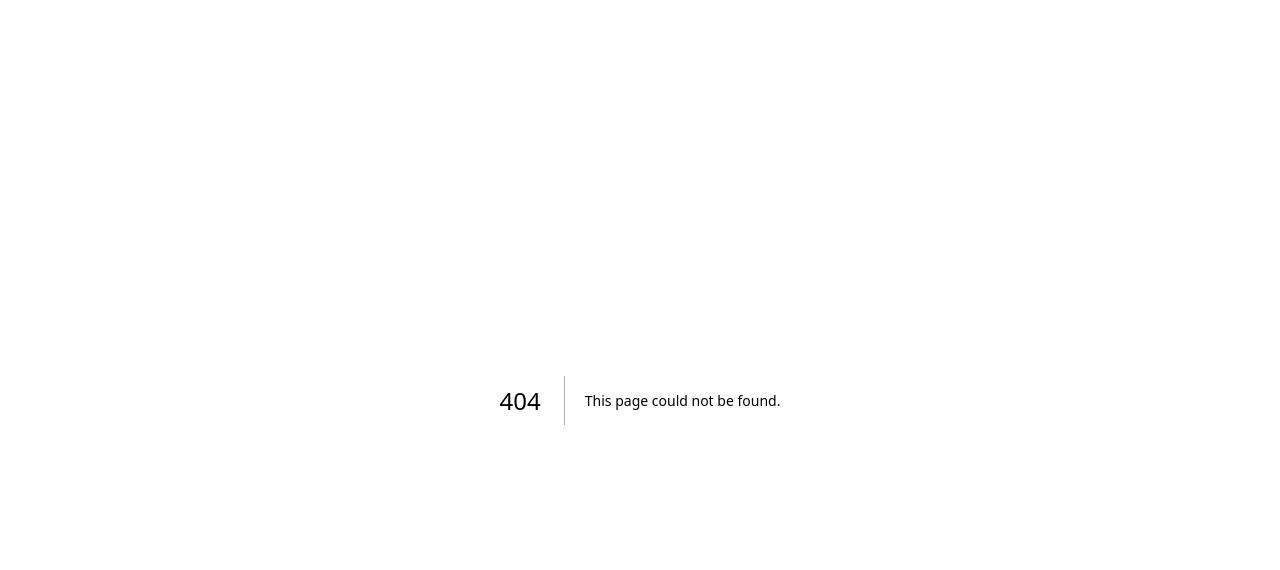
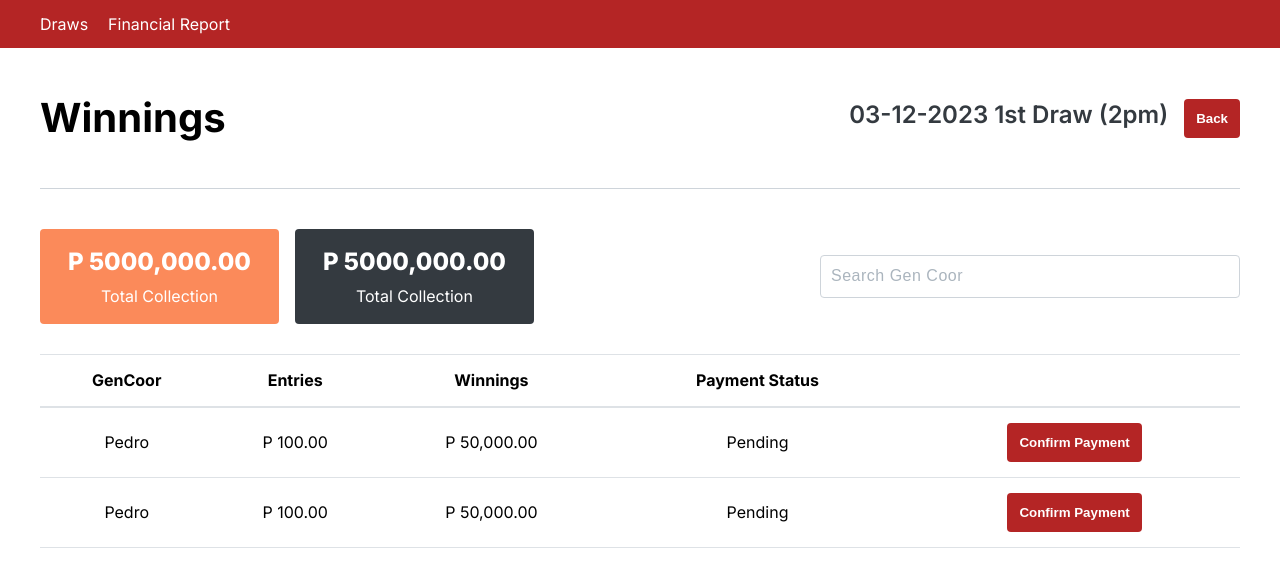
Before and after one commit to zyllar68/sample, a Next.js app: page /admin/winnings in a window 1280 px wide. Before the commit this address had no page. Shown: the top 570 px of the page. Built offline with nearby package versions, Linux system fonts and the light colour scheme.

Commit message:
winning page done

```diff
--- a/components/Card.js
+++ b/components/Card.js
@@ -1,11 +1,12 @@
 import classnames from "classnames";
 
-const Card = ({ primary, peach }) => {
+const Card = ({ bgColor }) => {
   return (
     <div
       className={classnames("card", {
-        "primary-bg-color": primary,
-        "peach-bg": peach,
+        "primary-bg-color": bgColor === "primary",
+        "peach-bg": bgColor === "peach",
+        "light-black-bg": bgColor === "light-black",
       })}
     >
       <h4>P 5000,000.00</h4>
--- a/components/CardWrapper.js
+++ b/components/CardWrapper.js
@@ -1,11 +1,11 @@
 import { Card } from "@/components";
 
-const CardWrapper = ({ children }) => {
+const CardWrapper = ({ children, firstCardColor, secondCardColor }) => {
   return (
     <div className='CardWrapper'>
       <div style={{ display: "flex", gap: "1rem" }}>
-        <Card primary />
-        <Card peach />
+        <Card bgColor={firstCardColor} />
+        <Card bgColor={secondCardColor} />
       </div>
       {children}
     </div>
--- a/components/Input.js
+++ b/components/Input.js
@@ -8,9 +8,11 @@ const Input = ({
   type = "text",
   disabled,
   marginTop,
+  width,
 }) => {
   const style = {
     marginTop,
+    width,
   };
 
   return (
--- /dev/null
+++ b/pages/admin/winnings.js
@@ -0,0 +1,53 @@
+import {
+  WebNavbar,
+  PageTitle,
+  Button,
+  Table,
+  CardWrapper,
+  Input,
+} from "@/components";
+
+const theadData = ["GenCoor", "Entries", "Winnings", "Payment Status", ""];
+
+const winnings = () => {
+  return (
+    <>
+      <WebNavbar />
+      <div className='web-cotnainer'>
+        <PageTitle title='Winnings'>
+          <div style={{ display: "flex", gap: "1rem" }}>
+            <p>03-12-2023 1st Draw (2pm)</p>
+            <Button primary title='Back' />
+          </div>
+        </PageTitle>
+        <CardWrapper firstCardColor='peach' secondCardColor='light-black'>
+          <div>
+            <Input placeholder='Search Gen Coor' width='26.25rem' />
+          </div>
+        </CardWrapper>
+        <Table theadData={theadData}>
+          <tr>
+            <td>Pedro</td>
+            <td>P 100.00</td>
+            <td>P 50,000.00</td>
+            <td>Pending</td>
+            <td>
+              <Button primary title='Confirm Payment' />
+            </td>
+          </tr>
+          <tr>
+            <td>Pedro</td>
+            <td>P 100.00</td>
+            <td>P 50,000.00</td>
+            <td>Pending</td>
+            <td>
+              <Button primary title='Confirm Payment' />
+            </td>
+          </tr>
+        </Table>
+      </div>
+    </>
+  );
+};
+
+export default winnings;
--- a/styles/globals.scss
+++ b/styles/globals.scss
@@ -60,6 +60,10 @@ ul {
   background-color: $peach;
 }
 
+.light-black-bg {
+  background-color: $light-black;
+}
+
 .web-cotnainer {
   // padding-top: 4.5rem;
   padding: 5.75rem 2.5rem 0px 2.5rem;
```
